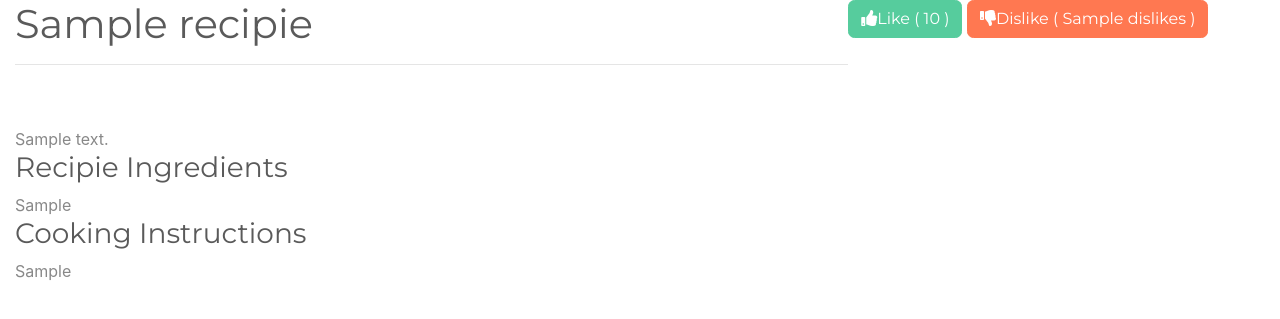
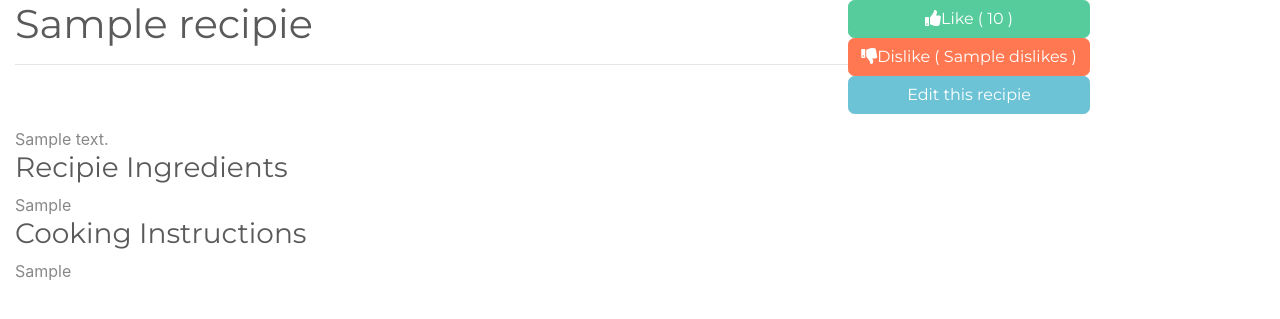
Before and after one commit to Lowe54/milestone3_project, a Flask app: template templates/recipie.html in a window 1280 px wide. Shown: the part 54-373 px from the top of the page. Run offline with Flask 2, Linux system fonts and the light colour scheme; the template is opened without the code that fills it: most values are stand-ins (such as "Sample title", 1, 10 or a date in 2020); some libraries are stand-ins or nearby versions.

Commit message:
New edit recipie button added and styled

```diff
--- a/static/css/main.css
+++ b/static/css/main.css
@@ -1391,6 +1391,9 @@ h2 {
   max-width: 33.3333333333%; }
   #side_content a {
     color: white; }
+  #side_content .action-button {
+    flex: 0 0 100%;
+    max-width: 100%; }
 
 #main_content {
   flex: 0 0 66.6666666667%;
--- a/static/sass/modules/_recipie.sass
+++ b/static/sass/modules/_recipie.sass
@@ -4,6 +4,8 @@
     @include make-col(4)
     a
         color: white
+    .action-button
+        @include make-col(12)
 #main_content
     @include make-col(8)
     .twocol-split
--- a/templates/recipie.html
+++ b/templates/recipie.html
@@ -25,14 +25,32 @@
         </div>
     </div>
     <div id="side_content">
-        <a id="like_button" class="btn btn-success" data-id="{{recipie['_id']}}"><i class="fas fa-thumbs-up"></i>Like ({% if recipie['likes'] is defined %} <span id="l_count">{{recipie['likes']}}</span> {% else %} <span id="l_count">0</span> {% endif %})</span></a>
-        <a id="dislike_button" class="btn btn-danger" data-id="{{recipie['_id']}}"><i class="fas fa-thumbs-down"></i>Dislike ({% if recipie['dislikes'] is defined %} <span id="d_count">{{recipie['dislikes']}}</span> {% else %} <span id="d_count">0</span> {% endif %})</a>
+        <a id="like_button" class="btn btn-success action-button" data-id="{{recipie['_id']}}"><i class="fas fa-thumbs-up"></i>Like ({% if recipie['likes'] is defined %} <span id="l_count">{{recipie['likes']}}</span> {% else %} <span id="l_count">0</span> {% endif %})</span></a>
+        <a id="dislike_button" class="btn btn-danger action-button" data-id="{{recipie['_id']}}"><i class="fas fa-thumbs-down"></i>Dislike ({% if recipie['dislikes'] is defined %} <span id="d_count">{{recipie['dislikes']}}</span> {% else %} <span id="d_count">0</span> {% endif %})</a>
+        <a class="btn btn-info action-button" href="{{url_for('form', id=recipie['_id'], edit=1)}}" title="Edit {{recipie[recipie_title]}}">Edit this recipie</a>
     </div>
 </div>
 {% endblock %}
 {% block page_scripts %}
 <script type="text/javascript">
 $(document).ready(function(e){
+    var l_width = getlargestwidth('.action-button');
+    $('.action-button').each(function(){
+        if (l_width > $(this).width()){
+            $(this).css('width', l_width);
+        }
+    })
+
+    function getlargestwidth(selector){
+        var c_width = 0
+        $(selector).each(function(index){
+            if($(this).outerWidth() > c_width){
+                c_width = $(this).outerWidth()
+            }
+        });
+        return c_width;
+        }
+
     $('#like_button').on('click', function(e){
         e.preventDefault();
         var recordId = $(this).data('id');
```
Also changed, not shown: 1 other file.
